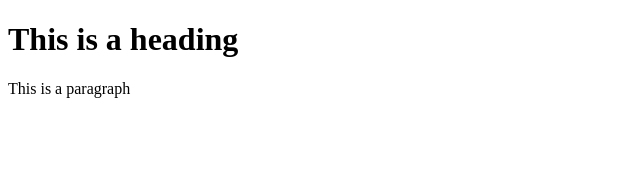
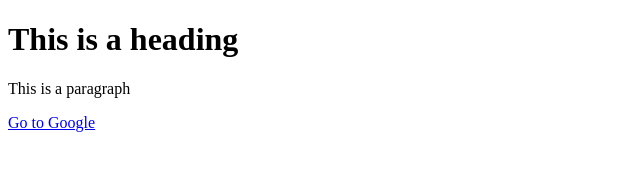
Before and after one commit to asdwebprojects/demo, a plain HTML site: page index.html in a window 1280 px wide. Shown: the whole page, without its empty margins (0-640 px from the left). Drawn offline with Linux system fonts and the light colour scheme.

Commit message:
added link

```diff
--- a/index.html
+++ b/index.html
@@ -9,5 +9,6 @@
 <body>
     <h1>This is a heading</h1>
     <p>This is a paragraph</p>
+    <a href="google.com">Go to Google</a>
 </body>
 </html>
```
